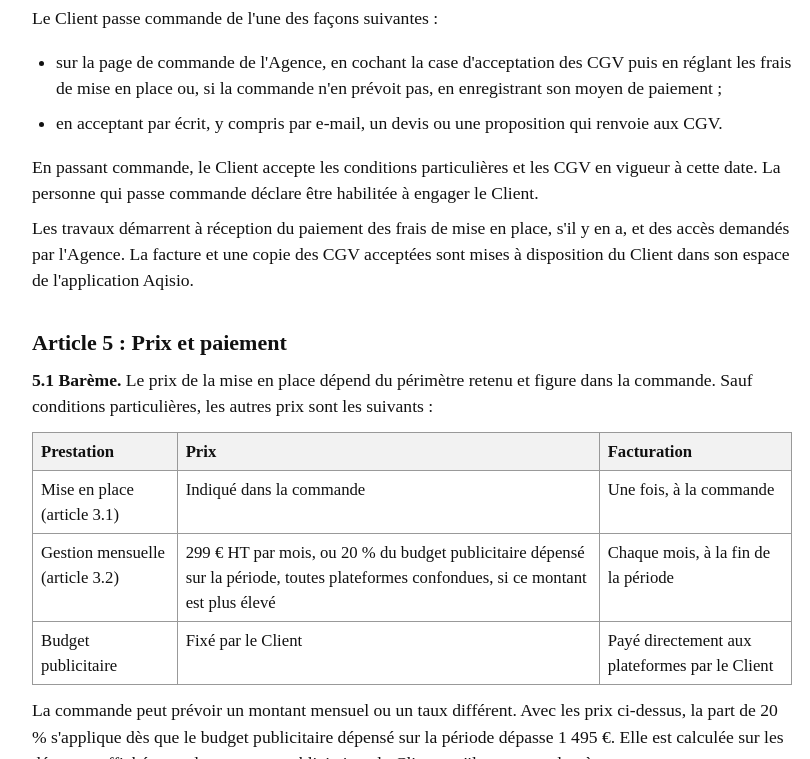
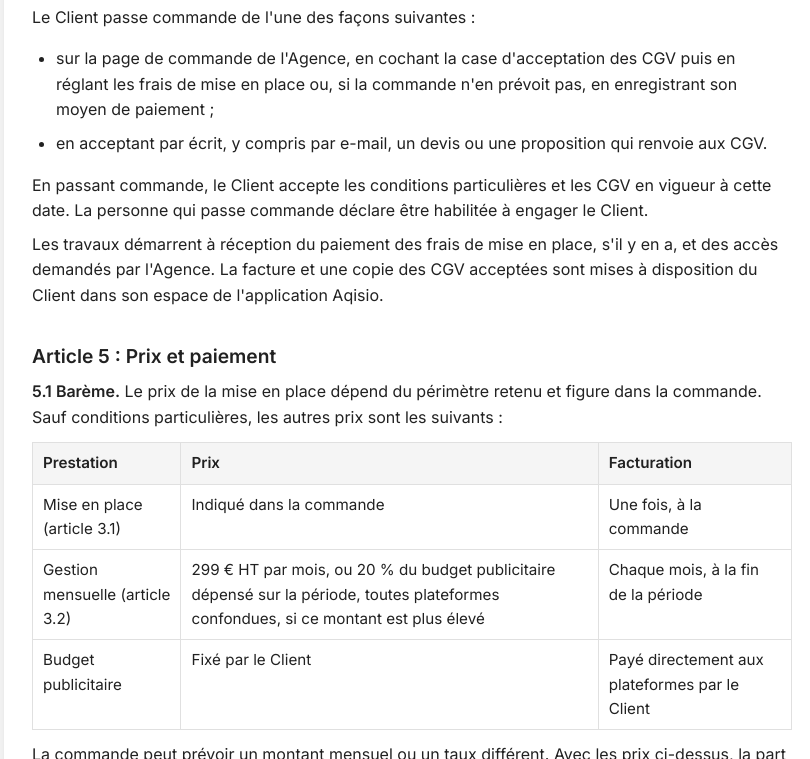
Before and after one commit to sebastienfromaqisio/aqisio, a plain HTML site: page cgv.html in a window 1280 px wide. Shown: the part 2041-2800 px from the top of the page, without its empty margins (228-1038 px from the left). Drawn offline with Linux system fonts and the light colour scheme.

Commit message:
CGV : mise en page de l'app Aqisio (#1)
Only the style changes; the CGV text is untouched.


Claude-Session: https://claude.ai/code/session_01Bap3KgkGApsh4eNCPwgjVp

Co-authored-by: Claude <noreply@anthropic.com>

```diff
--- a/cgv.html
+++ b/cgv.html
@@ -4,28 +4,46 @@
     <meta charset="UTF-8">
     <meta name="viewport" content="width=device-width, initial-scale=1.0">
     <title>Conditions générales de vente - Aqisio</title>
+    <link rel="preconnect" href="https://fonts.googleapis.com">
+    <link rel="preconnect" href="https://fonts.gstatic.com" crossorigin>
+    <link href="https://fonts.googleapis.com/css2?family=Inter:wght@400;600;700&display=swap" rel="stylesheet">
     <style>
+        /* Same look as the Aqisio app (crm.aqisio.com): Inter, gray page, white card */
         body {
-            font-family: 'Times New Roman', Times, serif;
-            background-color: white;
-            color: #111;
+            font-family: 'Inter', -apple-system, BlinkMacSystemFont, 'Segoe UI', sans-serif;
+            background-color: #F5F5F5;
+            color: #212121;
             margin: 0;
             padding: 24px 16px 48px;
-            line-height: 1.5;
-            font-size: 1.1em;
+            line-height: 1.6;
+            font-size: 16px;
         }
-        main { max-width: 760px; margin: 0 auto; }
+        main {
+            max-width: 760px;
+            margin: 0 auto;
+            background: #FFFFFF;
+            border-radius: 16px;
+            box-shadow: 0 1px 2px rgba(0, 0, 0, 0.04), 0 4px 16px rgba(0, 0, 0, 0.06);
+            padding: 32px 28px;
+        }
         header { text-align: center; margin-bottom: 32px; }
-        header img { max-width: 160px; height: auto; }
-        h1 { font-size: 1.8em; margin: 16px 0 8px; }
-        .pdf { font-size: 1em; }
-        h2 { font-size: 1.25em; margin: 32px 0 8px; }
-        p, li { margin: 8px 0; }
+        header img { max-width: 140px; height: auto; }
+        h1 { font-size: 1.75em; font-weight: 700; margin: 16px 0 8px; line-height: 1.25; }
+        .pdf { font-size: 0.95em; }
+        h2 { font-size: 1.2em; font-weight: 600; margin: 32px 0 8px; }
+        p, li { margin: 8px 0; color: #212121; }
+        strong { font-weight: 600; }
+        a { color: #263397; }
+        a:hover { color: #1E2A78; }
         ul, ol { padding-left: 24px; }
         .table { overflow-x: auto; margin: 12px 0; }
         table { border-collapse: collapse; width: 100%; font-size: 0.95em; }
-        th, td { border: 1px solid #999; padding: 6px 8px; text-align: left; vertical-align: top; }
-        th { background: #f2f2f2; }
+        th, td { border: 1px solid #E0E0E0; padding: 8px 10px; text-align: left; vertical-align: top; }
+        th { background: #F5F5F5; font-weight: 600; }
+        @media (max-width: 600px) {
+            body { padding: 12px 8px 32px; }
+            main { padding: 24px 16px; border-radius: 12px; }
+        }
     </style>
 </head>
 <body>
```
